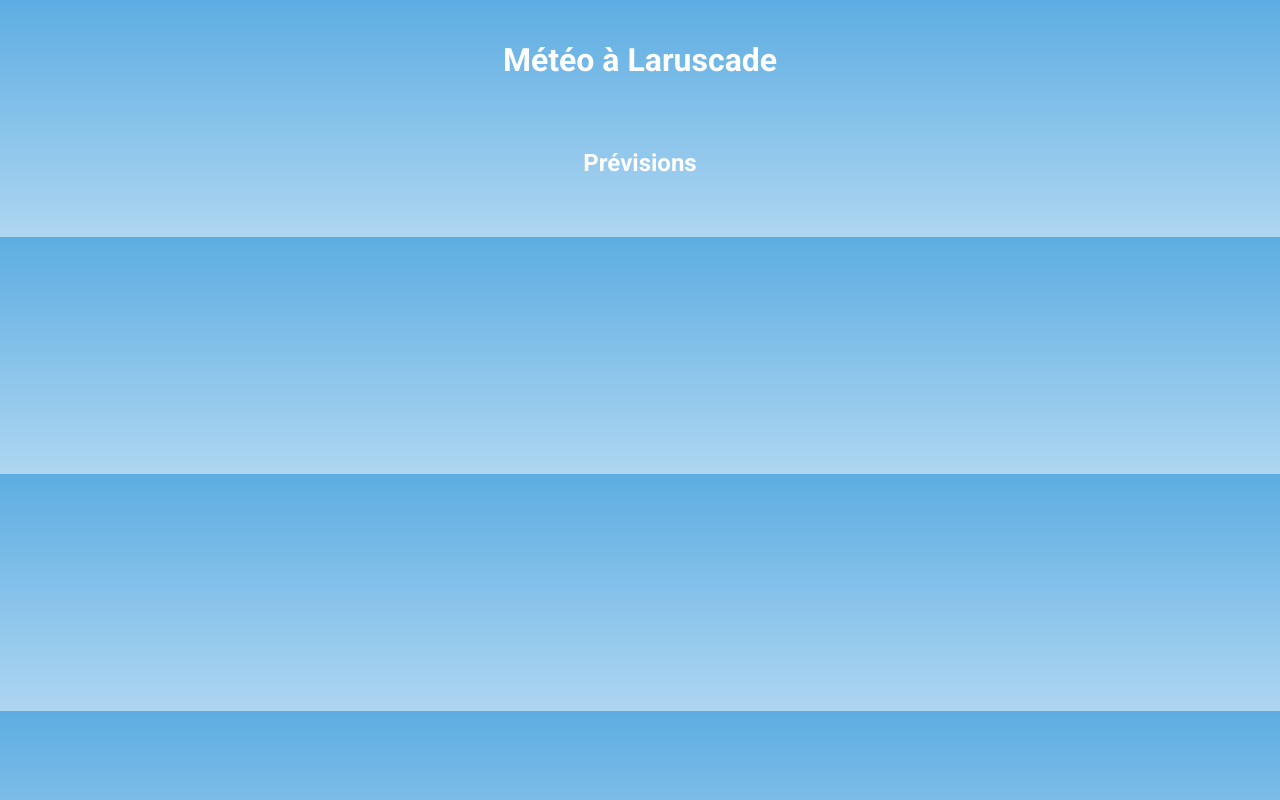
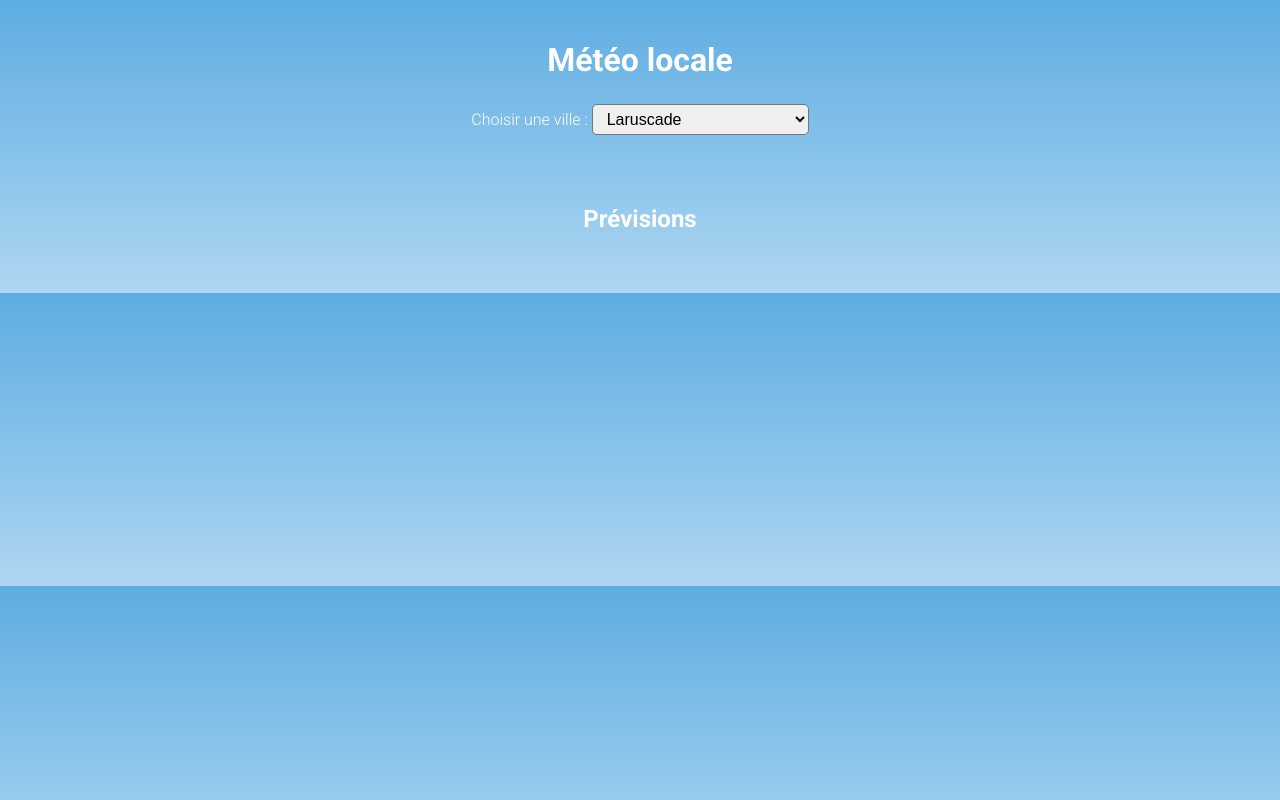
Before and after one commit to fnaplayground/weather-maker, a plain HTML site: page index.html in a window 1280 px wide. Drawn offline with Linux system fonts and the light colour scheme; no server answers.

Commit message:
Update index.html
Added Yviers + SPDX

```diff
--- a/index.html
+++ b/index.html
@@ -3,7 +3,7 @@
 <head>
   <meta charset="UTF-8">
   <meta name="viewport" content="width=device-width, initial-scale=1.0">
-  <title>Météo locale - Laruscade</title>
+  <title>Météo locale</title>
   <link href="https://fonts.googleapis.com/css2?family=Roboto:wght@300;700&display=swap" rel="stylesheet">
   <style>
     body {
@@ -37,10 +37,24 @@
       box-shadow: 0 0 10px rgba(0,0,0,0.2);
       min-width: 100px;
     }
+    select {
+      font-size: 1rem;
+      padding: 5px 10px;
+      margin-top: 20px;
+      border-radius: 5px;
+    }
   </style>
 </head>
 <body>
-  <h1>Météo à Laruscade</h1>
+  <h1>Météo locale</h1>
+
+  <label for="citySelect">Choisir une ville :</label>
+  <select id="citySelect">
+    <option value="Laruscade,FR">Laruscade</option>
+    <option value="Yviers,FR">Yviers</option>
+    <option value="Saint-Pardoux-la-Rivière,FR">Saint-Pardoux-la-Rivière</option>
+  </select>
+
   <div id="weather">
     <div id="current"></div>
     <h2>Prévisions</h2>
@@ -49,7 +63,12 @@
 
   <script>
     const apiKey = "dcb92f1676665e45def40c9e9afedd87";
-    const city = "Laruscade,FR";
+    let city = document.getElementById("citySelect").value;
+
+    document.getElementById("citySelect").addEventListener("change", () => {
+      city = document.getElementById("citySelect").value;
+      fetchWeather();
+    });
 
     async function fetchWeather() {
       const currentRes = await fetch(`https://api.openweathermap.org/data/2.5/weather?q=${city}&units=metric&lang=fr&appid=${apiKey}`);
@@ -66,7 +85,7 @@
       const container = document.getElementById("current");
       const html = `
         <div>
-          <h2>Actuellement</h2>
+          <h2>Actuellement à ${data.name}</h2>
           <p><strong>${data.main.temp.toFixed(1)}°C</strong></p>
           <p>${data.weather[0].description}</p>
           <img src="http://openweathermap.org/img/wn/${data.weather[0].icon}@2x.png" alt="">
```
